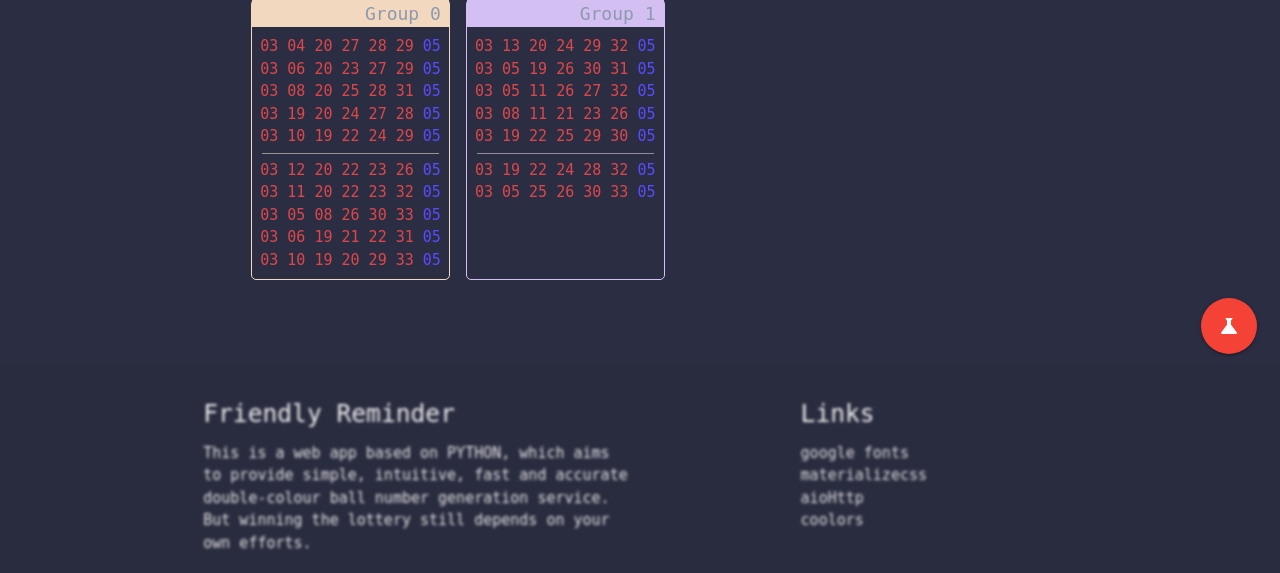
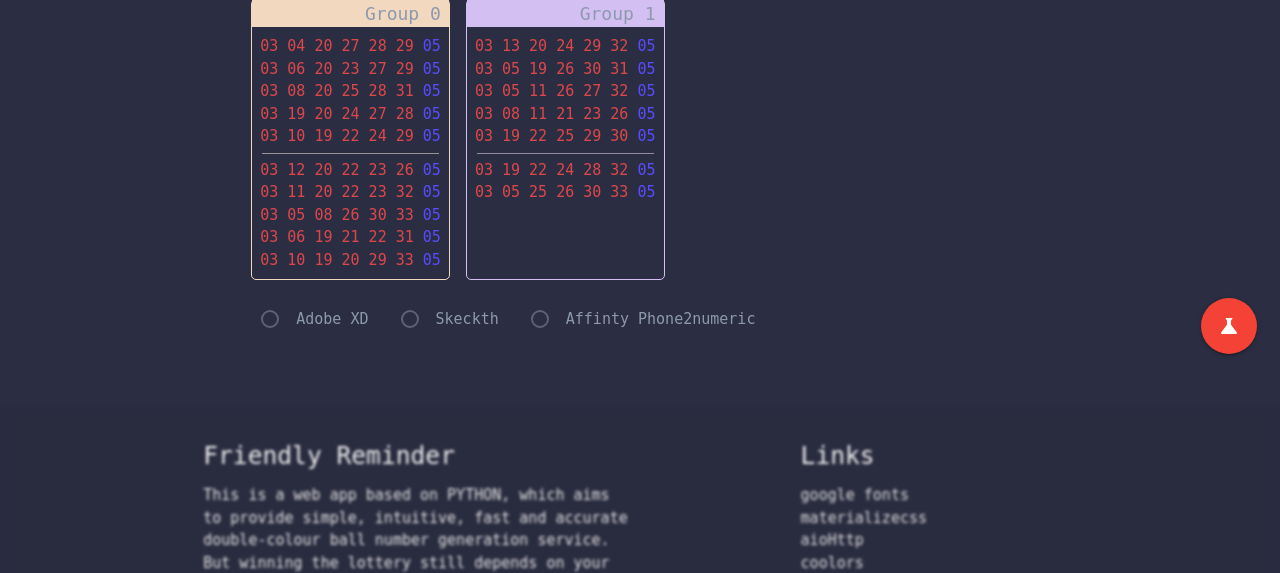
Before and after one commit to JogFeelingVI/autoasset, a Python web app: template templates/science.html in a window 1280 px wide. Shown: the part 423-996 px from the top of the page. Run offline with Jinja, Linux system fonts and the light colour scheme; the template is opened without the code that fills it, so the values that code supplies are empty; some web fonts are replaced.

Commit message:
update filterswitch

```diff
--- a/static/obj.css
+++ b/static/obj.css
@@ -2,7 +2,7 @@
  * @Author: JogFeelingVI
  * @Date:   2024-03-11 09:13:30
  * @Last Modified by:   JogFeelingVI
- * @Last Modified time: 2024-03-16 01:16:43
+ * @Last Modified time: 2024-03-16 15:23:29
  */
 .sw {
     display: inline-block;
@@ -214,3 +214,47 @@
     font-size: 18px;
     color: var(--cool-gray);
 }
+
+/* filterswitch */
+.filterswitch {
+    display: inline;
+    text-transform: capitalize;
+    margin-left: 8px;
+    padding: 5px 5px 5px 45px;
+    user-select: none;
+}
+
+.filterswitch>input[type='checkbox'] {
+    display: none;
+}
+
+.filterswitch>label {
+    position: relative;
+    color: var(--cool-gray);
+    font-size: 15px;
+}
+
+.filterswitch>label:hover {
+    color: var(--fire-engine-red);
+    transition: transform 0.3s ease, color .3s ease
+}
+
+.filterswitch>label::before {
+    content: '';
+    opacity: 0.5;
+    display: block;
+    width: 18px;
+    height: 18px;
+    position: absolute;
+    left: -35px;
+    top: 0px;
+    border-radius: 50%;
+    border: 2px solid var(--cool-gray);
+}
+
+.filterswitch>input[type='checkbox']:checked+label::before {
+    background-color: var(--red-pantone);
+    border: 2px solid var(----fire-engine-red);
+    opacity: 1;
+    transition: transform 0.3s ease, background-color .3s ease, border .1s ease, opacity 0.2s ease;
+}
--- a/templates/science.html
+++ b/templates/science.html
@@ -2,7 +2,7 @@
   @Author: JogFeelingVI
   @Date:   2024-01-13 21:34:51
   @Last Modified by:   JogFeelingVI
-  @Last Modified time: 2024-03-15 09:22:33
+  @Last Modified time: 2024-03-16 15:01:05
 -->
 <!DOCTYPE html>
 <html>
@@ -44,6 +44,22 @@
                   <div class="example"><span id='range_value'>233</span></div>
                   <div class="example"><div id='ranges'></div></div><!--end example-->
                   <div class="example"><div id='groupblack'></div></div><!--end example-->
+                  <div class="example">
+                    <div id='filter_group'>
+                      <div class="filterswitch">
+                        <input type="checkbox" id="xd" />
+                        <label for="xd">Adobe XD</label>
+                      </div>
+                      <div class="filterswitch">
+                        <input type="checkbox" id="xx" />
+                        <label for="xx">Skeckth</label>
+                      </div>
+                      <div class="filterswitch">
+                        <input type="checkbox" id="xz" />
+                        <label for="xz">Affinty phone2numeric</label>
+                      </div>
+                    </div>
+                  </div>
                 </div>
                 <!-- end list casex -->
               </div><!-- end col s12 m12  -->
```
